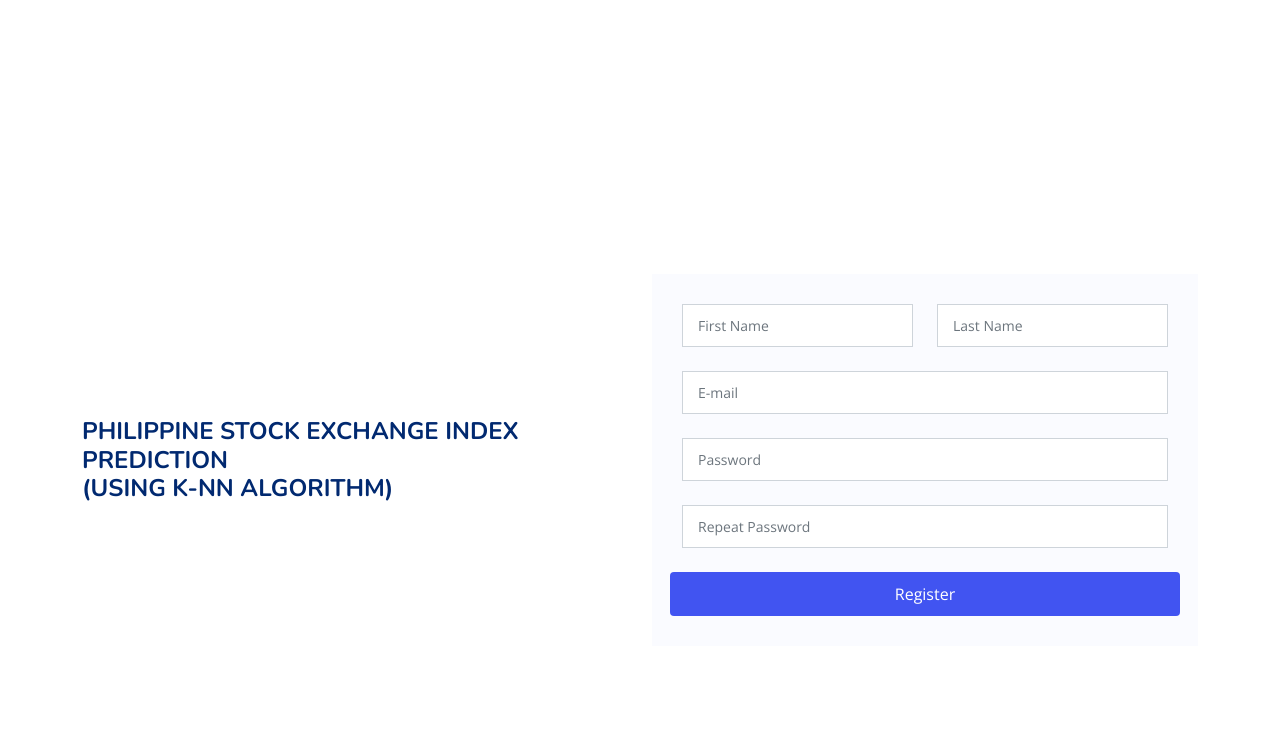
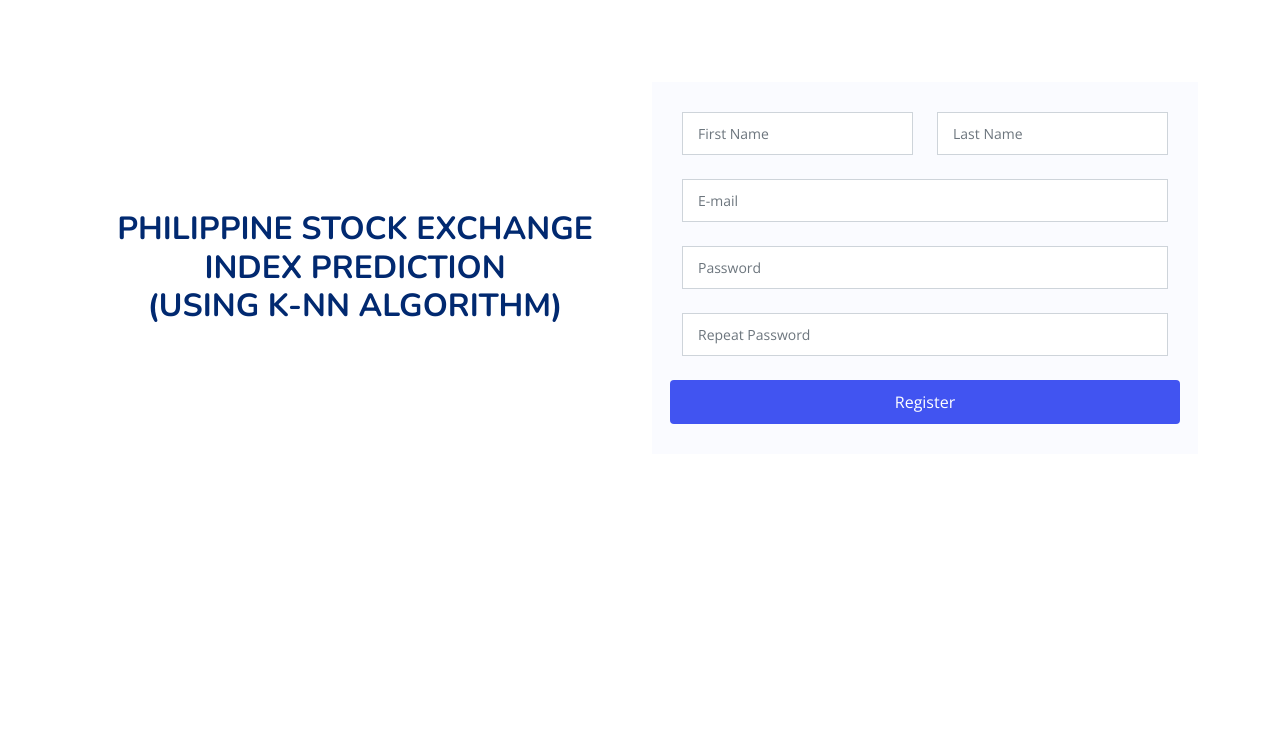
Before and after one commit to calvinjazz/thesis2-calvinjazz, a Django app: page /register in a window 1280 px wide. Shown: the part 84-827 px from the top of the page. Run offline with Django 3.2, Linux system fonts and the light colour scheme; some libraries are stand-ins or nearby versions.

Commit message:
ui changes 5

```diff
--- a/static/assets/css/style.css
+++ b/static/assets/css/style.css
@@ -2583,8 +2583,9 @@ section {
 
 .chart h3 {
   margin: 0;
-  font-size: 24px;
-  font-weight: 700;
+  font-size: 32px;
+  font-weight: 700;
+  text-align: center;
   color: #012970;
   text-transform: uppercase;
 }
--- a/templates/login.html
+++ b/templates/login.html
@@ -68,6 +68,8 @@
     <!-- ======= Contact Section ======= -->
     <section id="login" class="chart">
 
+        <div class = "pt-5"></div>
+        <div class = "pt-5"></div>
         <div class = "pt-5"></div>
 
         <div class="container">
--- a/templates/register.html
+++ b/templates/register.html
@@ -68,10 +68,6 @@
     <!-- ======= Contact Section ======= -->
     <section id="chart" class="chart">
 
-      <div class = "pt-5"></div>
-      <div class = "pt-5"></div>
-      <div class = "pt-5"></div>
-      <div class = "pt-5"></div>
       <div class = "pt-5"></div>
       <div class = "pt-5"></div>
 
```
Also changed, not shown: 1 other file.
